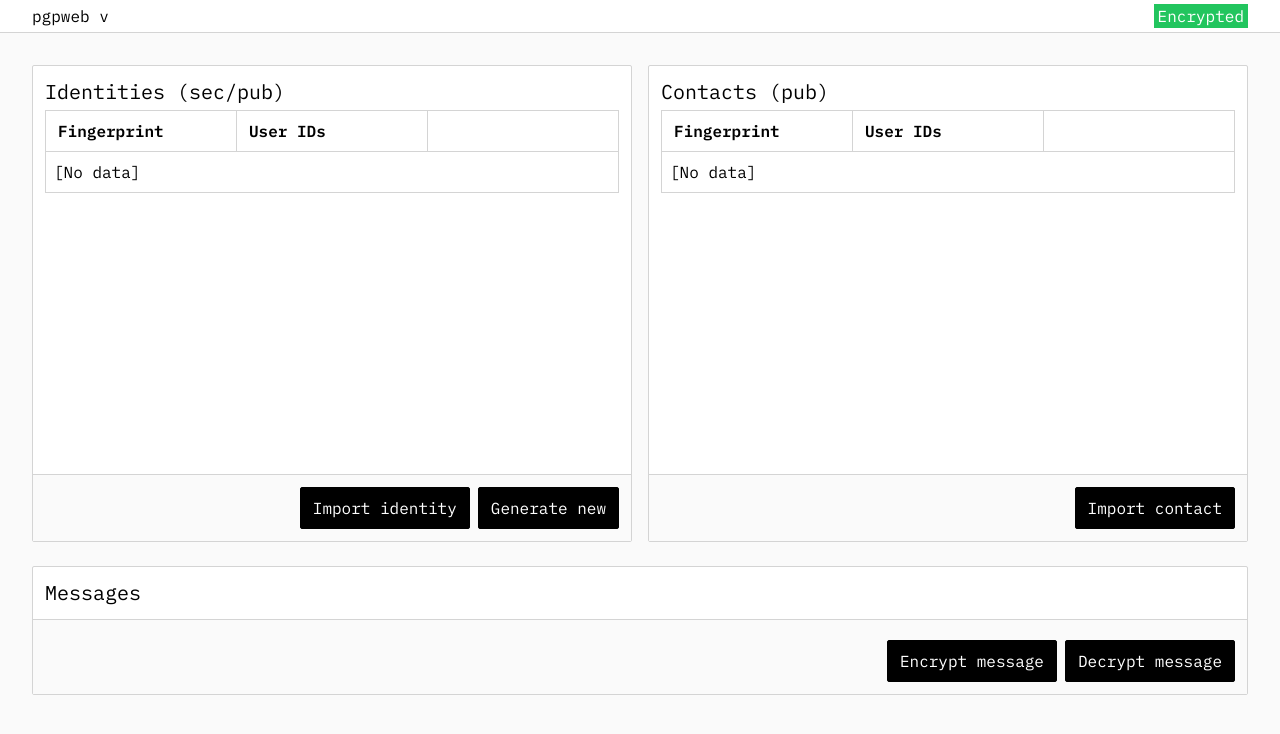
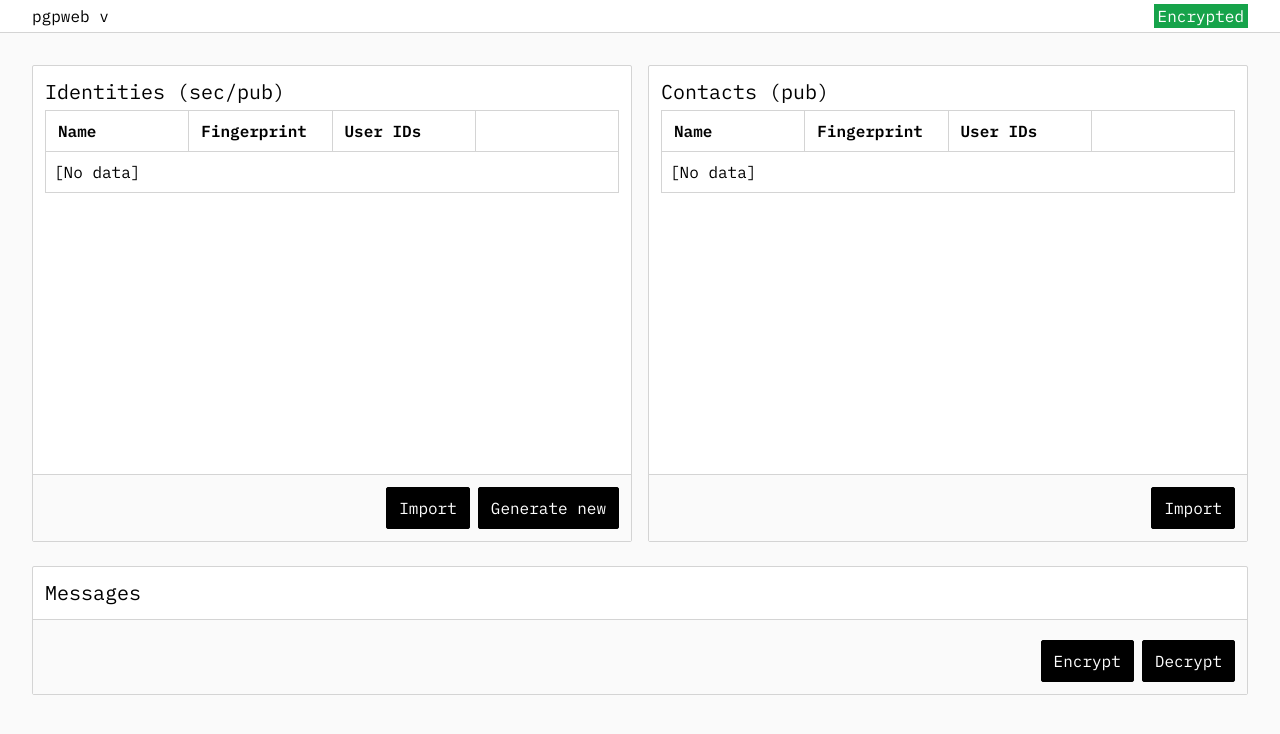
Before and after one commit to predetermined/pgpweb, a Next.js app: page / in a window 1280 px wide. Both pictures are taken after typing "Sample" into the empty fields and a click on the button "Submit". Shown: the top 734 px of the page. Built offline with nearby package versions, Linux system fonts and the light colour scheme.

Commit message:
feat: make better use of names, change copy, enabled leaving sender empty when decrypting msg

```diff
--- a/src/app/content.tsx
+++ b/src/app/content.tsx
@@ -63,9 +63,11 @@ interface SecPubKey<WithDetails extends boolean | undefined = undefined> {
         | false;
 }
 
-type Key<WithDetails extends boolean | undefined = undefined> =
-  | PubKey<WithDetails>
-  | SecPubKey<WithDetails>;
+const formatKeyOptionName = (key: SecPubKey | PubKey) => {
+  return `${key.name} [${
+    key.type === KeyType.SecPub ? "Identity" : "Contact"
+  }]`;
+};
 
 export function Content(props: { version: string }) {
   const [vaultEncryptionPassword, setVaultEncryptionPassword] = useState<
@@ -170,8 +172,6 @@ export function Content(props: { version: string }) {
     ...(loadedContacts ?? []),
   ];
 
-  console.log(joinedLoadedKeys);
-
   if (!vaultEncryptionPassword && !modal.isOpen) {
     modal.open({
       title: "Please enter your vault password",
@@ -200,9 +200,9 @@ export function Content(props: { version: string }) {
       <nav className="px-8 py-1 border-b border-neutral-300 bg-white flex justify-between">
         <span>pgpweb v{props.version}</span>
         {vaultEncryptionPassword ? (
-          <span className="bg-green-500 text-white px-1">Encrypted</span>
+          <span className="bg-green-600 text-white px-1">Encrypted</span>
         ) : (
-          <span className="bg-red-500 text-white px-1">Unencrypted</span>
+          <span className="bg-red-600 text-white px-1">Unencrypted</span>
         )}
       </nav>
 
@@ -213,8 +213,11 @@ export function Content(props: { version: string }) {
               <h2 className="mb-1">Identities (sec/pub)</h2>
               <Table
                 isLoading={!loadedIdentities}
-                columns={["Fingerprint", "User IDs", ""]}
+                columns={["Name", "Fingerprint", "User IDs", ""]}
                 rows={(loadedIdentities ?? []).map((key, i) => [
+                  {
+                    value: key.name,
+                  },
                   {
                     value: key.details.pgp.publicKey.keyPacket
                       .getFingerprint()
@@ -301,7 +304,7 @@ export function Content(props: { version: string }) {
                           <span className="block mb-1">Name*</span>
                           <Input
                             name="name"
-                            placeholder="Secret identity"
+                            placeholder="Max Private"
                             required
                           />
                         </label>
@@ -337,7 +340,7 @@ export function Content(props: { version: string }) {
                   })
                 }
               >
-                Import identity
+                Import
               </Button>
               <Button
                 onClick={() => {
@@ -347,11 +350,7 @@ export function Content(props: { version: string }) {
                       <>
                         <label className="block">
                           <span className="block mb-1">Name*</span>
-                          <Input
-                            name="name"
-                            placeholder="Max Private"
-                            required
-                          />
+                          <Input name="name" placeholder="Joe" required />
                         </label>
 
                         <label className="mt-2 block">
@@ -360,7 +359,7 @@ export function Content(props: { version: string }) {
                           </span>
                           <Input
                             name="associated-name"
-                            placeholder="Max Public"
+                            placeholder="J."
                             required
                           />
                         </label>
@@ -371,7 +370,7 @@ export function Content(props: { version: string }) {
                           </span>
                           <Input
                             name="associated-email"
-                            placeholder="max@public.com"
+                            placeholder="j@maybeleavethisempty.com"
                           />
                         </label>
 
@@ -431,8 +430,11 @@ export function Content(props: { version: string }) {
               <h2 className="mb-1">Contacts (pub)</h2>
               <Table
                 isLoading={!loadedContacts}
-                columns={["Fingerprint", "User IDs", ""]}
+                columns={["Name", "Fingerprint", "User IDs", ""]}
                 rows={(loadedContacts ?? []).map((key) => [
+                  {
+                    value: key.name,
+                  },
                   {
                     value: key.details.pgp.publicKey.keyPacket
                       .getFingerprint()
@@ -507,11 +509,7 @@ export function Content(props: { version: string }) {
                       <>
                         <label className="block">
                           <span className="block mb-1">Name*</span>
-                          <Input
-                            name="name"
-                            placeholder="Joe Fisher"
-                            required
-                          />
+                          <Input name="name" placeholder="Joe" required />
                         </label>
 
                         <label className="mt-2 block">
@@ -527,7 +525,7 @@ export function Content(props: { version: string }) {
                   })
                 }
               >
-                Import contact
+                Import
               </Button>
             </div>
           </section>
@@ -578,7 +576,11 @@ export function Content(props: { version: string }) {
                         title: "Your encrypted message",
                         body: (
                           <label className="block">
-                            <Textarea rows={10} value={String(encrypted)} />
+                            <Textarea
+                              rows={10}
+                              value={String(encrypted)}
+                              readOnly
+                            />
                           </label>
                         ),
                       });
@@ -604,13 +606,7 @@ export function Content(props: { version: string }) {
                           {(loadedIdentities ?? []).map((key) => {
                             return (
                               <option value={key.overview.publicKeyArmored}>
-                                {`${key.details.pgp.publicKey
-                                  .getFingerprint()
-                                  .toUpperCase()} (${
-                                  key.type === KeyType.SecPub
-                                    ? "Identity"
-                                    : "Contact"
-                                })`}
+                                {formatKeyOptionName(key)}
                               </option>
                             );
                           })}
@@ -623,13 +619,7 @@ export function Content(props: { version: string }) {
                           {joinedLoadedKeys.map((key) => {
                             return (
                               <option value={key.overview.publicKeyArmored}>
-                                {`${key.details.pgp.publicKey
-                                  .getFingerprint()
-                                  .toUpperCase()} (${
-                                  key.type === KeyType.SecPub
-                                    ? "Identity"
-                                    : "Contact"
-                                })`}
+                                {formatKeyOptionName(key)}
                               </option>
                             );
                           })}
@@ -641,7 +631,7 @@ export function Content(props: { version: string }) {
               }
               className="mt-2"
             >
-              Encrypt message
+              Encrypt
             </Button>
 
             <Button
@@ -649,6 +639,10 @@ export function Content(props: { version: string }) {
                 modal.open({
                   async onSubmit(formData) {
                     try {
+                      const senderPublicKeyArmored = formData.get(
+                        "sender-public-key-armored"
+                      ) as "UNKNOWN" | string;
+
                       const message = await openpgp.readMessage({
                         armoredMessage: formData.get("encrypted-message")!,
                       });
@@ -660,16 +654,17 @@ export function Content(props: { version: string }) {
                           );
                         }
                       );
-                      const senderLoadedKey = joinedLoadedKeys.find(
-                        (contact) => {
+                      const senderLoadedKey =
+                        senderPublicKeyArmored !== "UNKNOWN"
+                          ? joinedLoadedKeys.find((contact) => {
                               return (
                                 contact.overview.publicKeyArmored ===
-                            formData.get("sender-public-key-armored")
+                                senderPublicKeyArmored
                               );
-                        }
-                      );
+                            })
+                          : undefined;
 
-                      if (!recipientLoadedKey || !senderLoadedKey) {
+                      if (!recipientLoadedKey) {
                         throw new Error("Could not find key");
                       }
 
@@ -678,16 +673,24 @@ export function Content(props: { version: string }) {
                           message,
                           decryptionKeys:
                             recipientLoadedKey.details.pgp.privateKey,
+                          ...(senderLoadedKey
+                            ? {
                                 expectSigned: true,
                                 verificationKeys:
                                   senderLoadedKey.details.pgp.publicKey,
+                              }
+                            : {}),
                         });
 
                       modal.open({
                         title: "Your decrypted message",
                         body: (
                           <label className="block">
-                            <Textarea rows={10} value={String(decrypted)} />
+                            <Textarea
+                              rows={10}
+                              value={String(decrypted)}
+                              readOnly
+                            />
                           </label>
                         ),
                       });
@@ -710,16 +713,13 @@ export function Content(props: { version: string }) {
                       <label className="mt-2 block">
                         <span className="block mb-1">Sender*</span>
                         <Select name="sender-public-key-armored">
+                          <option value="UNKNOWN">
+                            [Unknown, do not verify]
+                          </option>
                           {(joinedLoadedKeys ?? []).map((key) => {
                             return (
                               <option value={key.overview.publicKeyArmored}>
-                                {`${key.details.pgp.publicKey
-                                  .getFingerprint()
-                                  .toUpperCase()} (${
-                                  key.type === KeyType.SecPub
-                                    ? "Identity"
-                                    : "Contact"
-                                })`}
+                                {formatKeyOptionName(key)}
                               </option>
                             );
                           })}
@@ -732,13 +732,7 @@ export function Content(props: { version: string }) {
                           {(loadedIdentities ?? []).map((key) => {
                             return (
                               <option value={key.overview.publicKeyArmored}>
-                                {`${key.details.pgp.publicKey
-                                  .getFingerprint()
-                                  .toUpperCase()} (${
-                                  key.type === KeyType.SecPub
-                                    ? "Identity"
-                                    : "Contact"
-                                })`}
+                                {formatKeyOptionName(key)}
                               </option>
                             );
                           })}
@@ -750,7 +744,7 @@ export function Content(props: { version: string }) {
               }
               className="mt-2"
             >
-              Decrypt message
+              Decrypt
             </Button>
           </div>
         </section>
--- a/src/components/table.tsx
+++ b/src/components/table.tsx
@@ -67,7 +67,7 @@ export const Table = (props: TableProps) => {
                   return (
                     <td
                       className={twMerge(
-                        "py-2 px-3 border-neutral-300 border-t border-l overflow-hidden overflow-ellipsis",
+                        "py-2 px-3 border-neutral-300 border-t border-l overflow-hidden break-all",
                         cell.alignRight ? "text-right" : "",
                         cellI === row.length - 1 ? "border-r" : "",
                         rowI === props.rows.length - 1 ? "border-b" : ""
```
Lines whose indentation alone changed are shown as unchanged.
